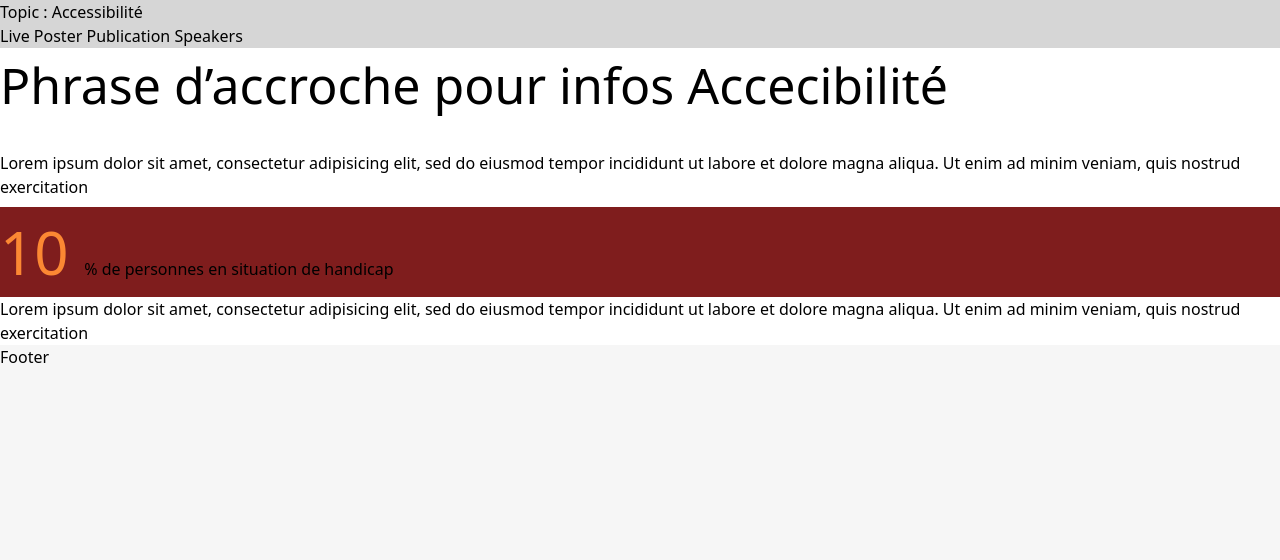
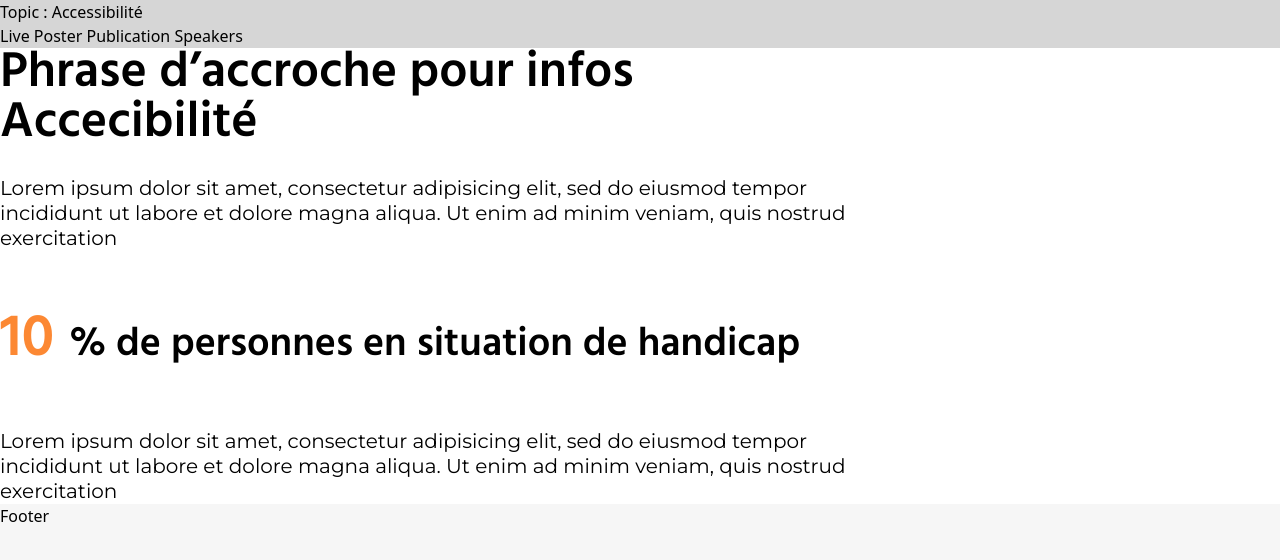
Before and after one commit to MatteoGauthier/mmi-colloque-2023, an Astro site: page /accessibility in a window 1280 px wide. Built offline with nearby package versions, Linux system fonts and the light colour scheme; Astro itself is replaced by a stand-in of ours.

Commit message:
[APP] Style the info page

```diff
--- a/src/pages/[slug]/index.astro
+++ b/src/pages/[slug]/index.astro
@@ -12,17 +12,19 @@ const topic = Astro.props as CollectionEntry<"topic">
 ---
 
 <TopicLayout name={topic.data.name} topic={topic.slug}>
-  <h1 class="text-title">{topic.data.information.title}</h1>
-  <p class="mt-7 pb-2">
+  <div class="max-w-4xl">
+    <h1 class="text-title font-display font-semibold leading-none">{topic.data.information.title}</h1>
+    <p class="mt-7 pb-2 text-xl font-sans leading-tight">
       {topic.data.information.firstContent}
     </p>
-  <div class="bg-red-900">
+    <div class="mt-9 font-display font-semibold">
       <span class="text-[60px] text-accessibility">
         {topic.data.information.stats.value}
       </span>
-    <span> {topic.data.information.stats.label}</span>
+      <span class="text-[40px]"> {topic.data.information.stats.label}</span>
     </div>
-  <p>
+    <p class="mt-11 font-sans text-xl leading-tight">
       {topic.data.information.secondContent}
     </p>
+  </div>
 </TopicLayout>
```
Also changed, not shown: 1 other file. Lines whose indentation alone changed are shown as unchanged.
